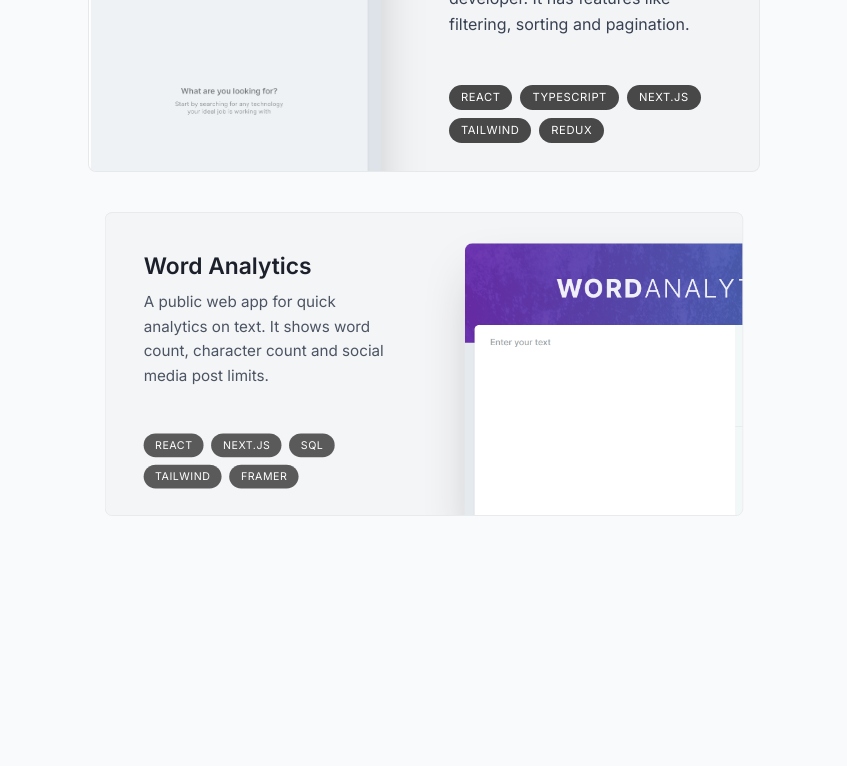
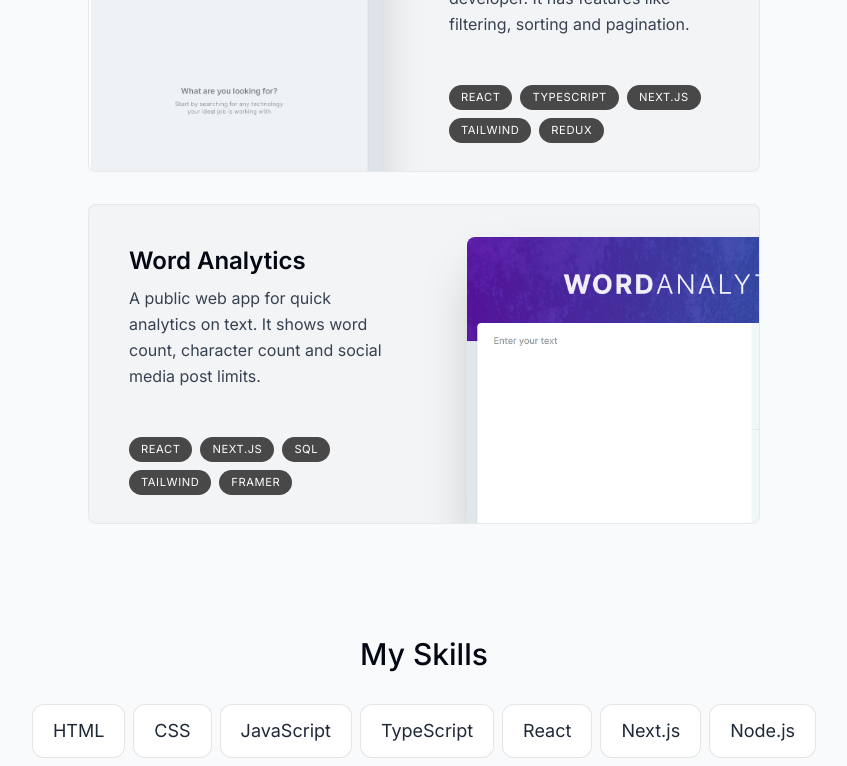
Before and after one commit to emindzanko1/Portfolio, a Next.js app: page / in a window 1280 px wide. Shown: the part 2000-2766 px from the top of the page, without its empty margins (216-1063 px from the left). Before the commit the page ends 2524 px from the top, so only its background shows below. Built offline with nearby package versions, Linux system fonts and the light colour scheme.

Commit message:
Added skill section

```diff
--- a/app/page.tsx
+++ b/app/page.tsx
@@ -2,6 +2,7 @@
 import SectionDivider from "@/components/section-divider";
 import About from "@/components/about";
 import Projects from "@/components/projects";
+import Skills from "@/components/skills";
 
 export default function Home() {
   return <main className='flex flex-col items-center' px-4>
@@ -9,5 +10,6 @@
     <SectionDivider/>
     <About/>
     <Projects/>
+    <Skills/>
   </main>;
 }
--- a/components/projects.tsx
+++ b/components/projects.tsx
@@ -10,7 +10,7 @@
   const { ref } = useSectionInView('Projects', 0.5);
 
   return (
-    <section ref={ref} id='projects' className='scroll-mt-28'>
+    <section ref={ref} id='projects' className='scroll-mt-28 mb-28'>
       <SectionHeading> My projects</SectionHeading>
       <div>
         {projectsData.map((project, index) => (
--- /dev/null
+++ b/components/skills.tsx
@@ -0,0 +1,53 @@
+'use client';
+
+import React from 'react';
+import SectionHeading from './section-heading';
+import { skillsData } from '@/lib/data';
+import { useSectionInView } from '@/lib/hooks';
+import { motion } from 'framer-motion';
+
+const fadeInAnimationVariants = {
+  initial: {
+    opacity: 0,
+    y: 100,
+  },
+  animate: (index: number) => ({
+    opacity: 1,
+    y: 0,
+    transition: {
+      delay: 0.05 * index,
+    },
+  }),
+};
+
+export default function Skills() {
+  const { ref } = useSectionInView('Skills');
+
+  return (
+    <section
+      ref={ref}
+      className='mb-28 max-w-[53rem] scroll-mt-28
+    text-center sm:mb-40'
+    >
+      <SectionHeading>My Skills</SectionHeading>
+      <ul className='flex flex-wrap justify-center gap-2 text-lg text-gray-800'>
+        {skillsData.map((skill, index) => (
+          <motion.li
+            className='bg-white border border-black/[0.1]
+          rounded-xl px-5 py-3'
+            key={index}
+            variants={fadeInAnimationVariants}
+            initial='initial'
+            whileInView='animate'
+            viewport={{
+              once: true,
+            }}
+            custom={index}
+          >
+            {skill}
+          </motion.li>
+        ))}
+      </ul>
+    </section>
+  );
+}
```
